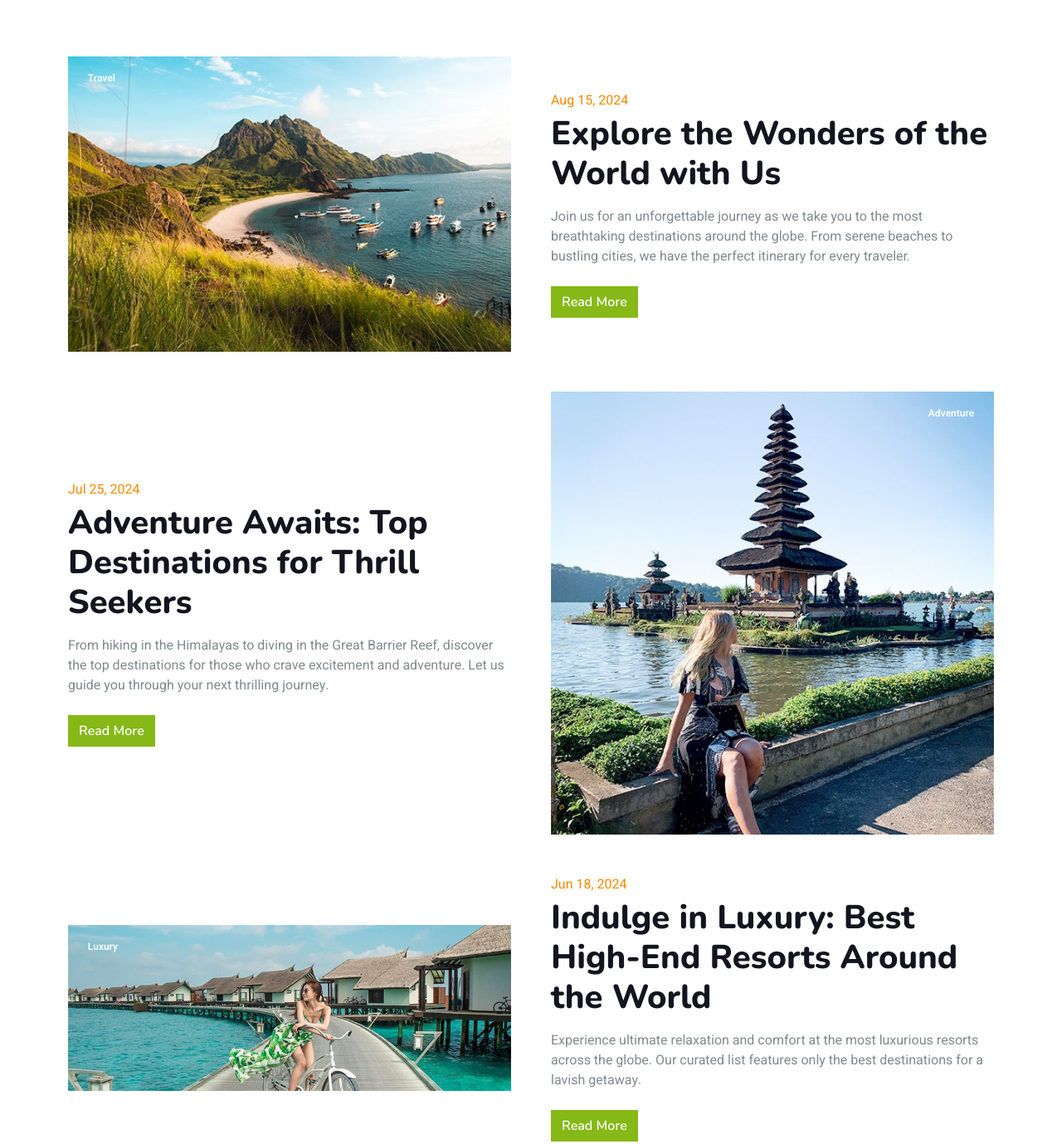
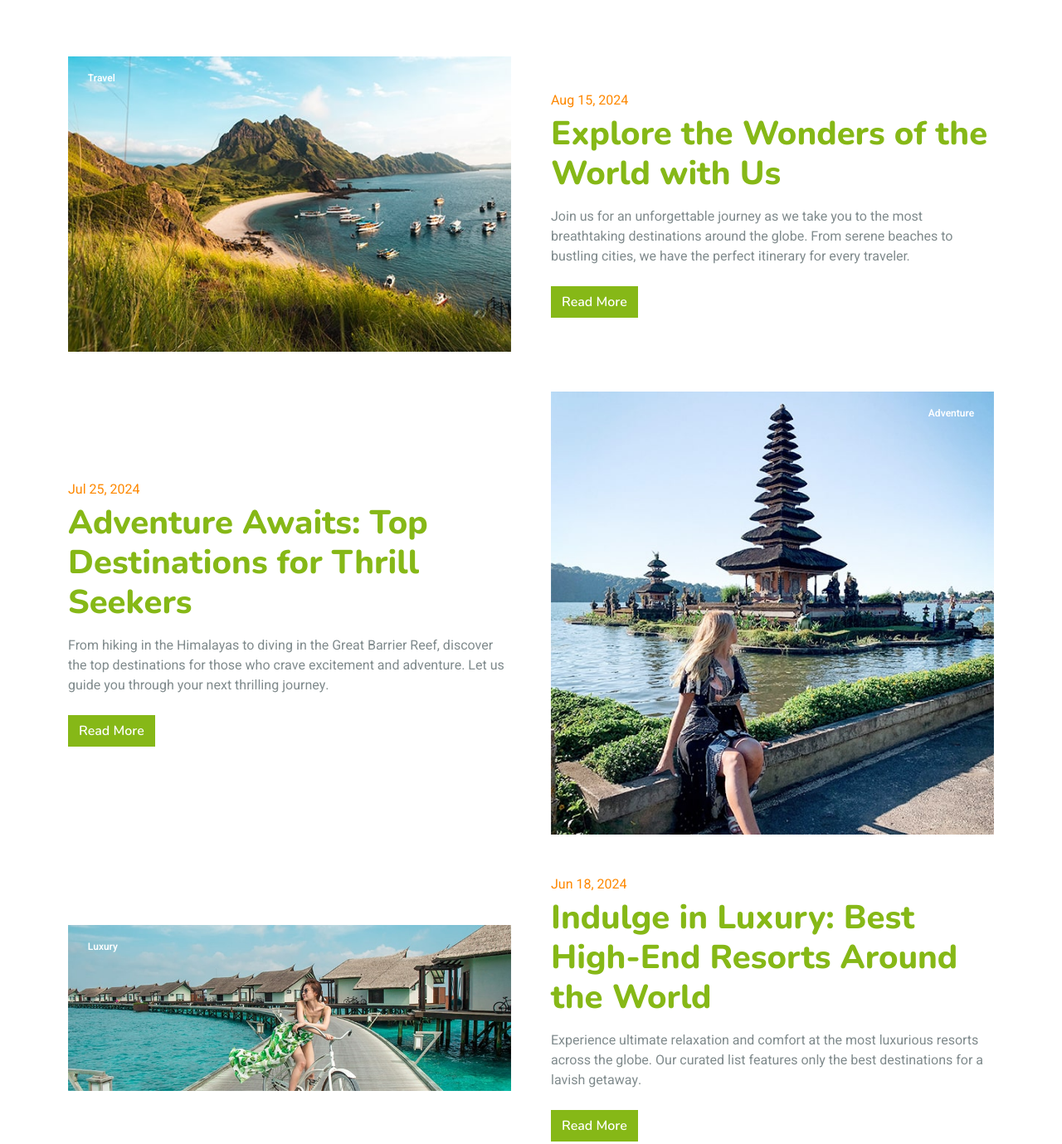
Before and after one commit to chirag-parmar16/Travel-booking-site, a plain HTML site: page about.html in a window 1280 px wide. Shown: the part 600-1979 px from the top of the page at 83% size. Drawn offline with nearby package versions, Linux system fonts and the light colour scheme; a script that the page names is missing.

Commit message:
Some text Changes

```diff
--- a/about.html
+++ b/about.html
@@ -166,7 +166,7 @@
             <div class="col-xs-12 col-md-6">
               <div>
                 <p class="text-secondary mb-1">Aug 15, 2024</p>
-                <h2 class="h1 mb-3"><a class="link-dark text-decoration-none" href="#!">Explore the Wonders of the World with Us</a></h2>
+                <h2 class="h1 mb-3"><a class="link text-decoration-none" href="#!">Explore the Wonders of the World with Us</a></h2>
                 <p class="mb-4">Join us for an unforgettable journey as we take you to the most breathtaking destinations around the globe. From serene beaches to bustling cities, we have the perfect itinerary for every traveler.</p>
                 <a class="btn btn-primary" href="#!" target="_self">Read More</a>
               </div>
@@ -188,7 +188,7 @@
             <div class="col-xs-12 col-md-6">
               <div>
                 <p class="text-secondary mb-1">Jul 25, 2024</p>
-                <h2 class="h1 mb-3"><a class="link-dark text-decoration-none" href="#!">Adventure Awaits: Top Destinations for Thrill Seekers</a></h2>
+                <h2 class="h1 mb-3"><a class="link text-decoration-none" href="#!">Adventure Awaits: Top Destinations for Thrill Seekers</a></h2>
                 <p class="mb-4">From hiking in the Himalayas to diving in the Great Barrier Reef, discover the top destinations for those who crave excitement and adventure. Let us guide you through your next thrilling journey.</p>
                 <a class="btn btn-primary" href="#!" target="_self">Read More</a>
               </div>
@@ -210,7 +210,7 @@
             <div class="col-xs-12 col-md-6">
               <div>
                 <p class="text-secondary mb-1">Jun 18, 2024</p>
-                <h2 class="h1 mb-3"><a class="link-dark text-decoration-none" href="#!">Indulge in Luxury: Best High-End Resorts Around the World</a></h2>
+                <h2 class="h1 mb-3"><a class="link text-decoration-none" href="#!">Indulge in Luxury: Best High-End Resorts Around the World</a></h2>
                 <p class="mb-4">Experience ultimate relaxation and comfort at the most luxurious resorts across the globe. Our curated list features only the best destinations for a lavish getaway.</p>
                 <a class="btn btn-primary" href="#!" target="_self">Read More</a>
               </div>
@@ -232,7 +232,7 @@
             <div class="col-xs-12 col-md-6">
               <div>
                 <p class="text-secondary mb-1">May 10, 2024</p>
-                <h2 class="h1 mb-3"><a class="link-dark text-decoration-none" href="#!">Cultural Wonders: Discover the Rich Heritage of Global Destinations</a></h2>
+                <h2 class="h1 mb-3"><a class="link text-decoration-none" href="#!">Cultural Wonders: Discover the Rich Heritage of Global Destinations</a></h2>
                 <p class="mb-4">Dive into the rich cultural heritage of some of the world's most fascinating locations. From historic landmarks to traditional festivals, uncover the essence of diverse cultures.</p>
                 <a class="btn btn-primary" href="#!" target="_self">Read More</a>
               </div>
```
